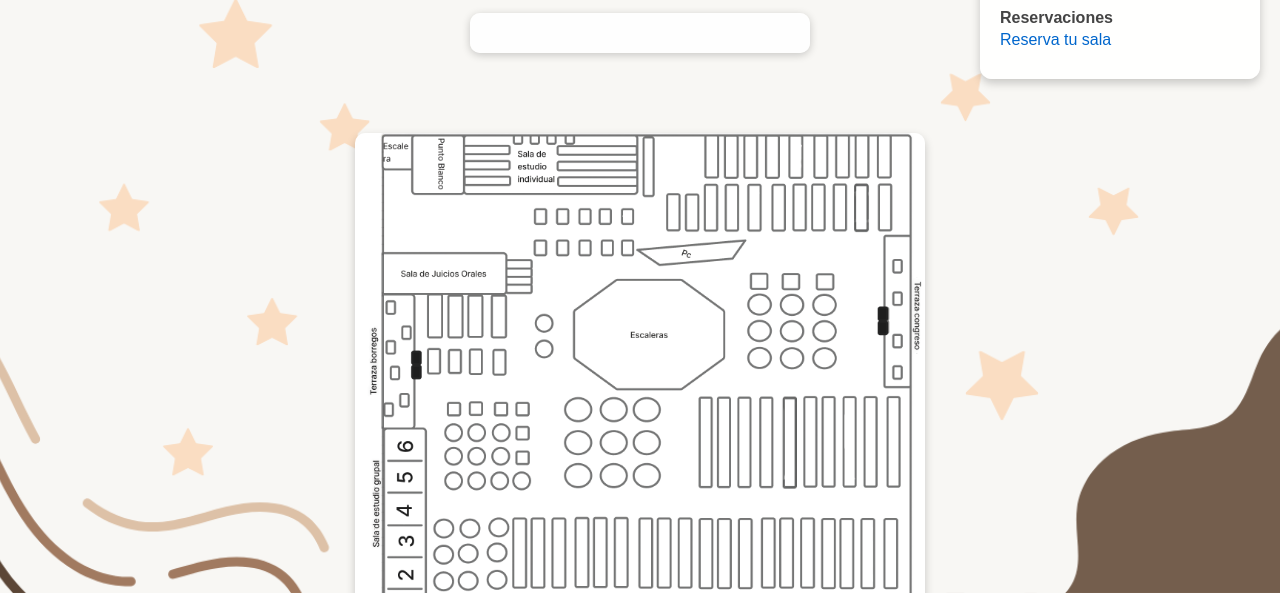
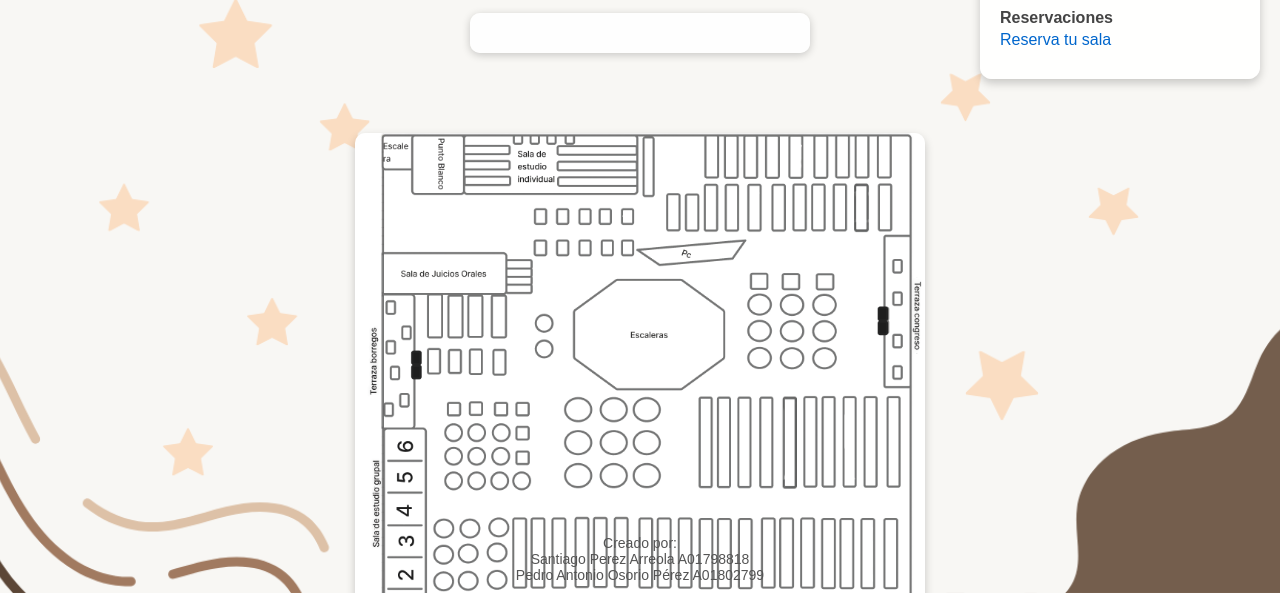
Before and after one commit to Santi2844/BOOK-TEC-V3R, a plain HTML site: page index.html in a window 1280 px wide. Shown: the part 207-800 px from the top of the page. Drawn offline with Linux system fonts and the light colour scheme.

Commit message:
OKAA??
A

```diff
--- a/index.html
+++ b/index.html
@@ -489,3 +489,8 @@
 
 </body>
 </html>
+<footer style="position: fixed; bottom: 10px; width: 100%; text-align: center; font-size: 14px; color: #555;">
+  Creado por:<br>
+  Santiago Perez Arreola A01798818<br>
+  Pedro Antonio Osorio Pérez A01802799
+</footer>
```
